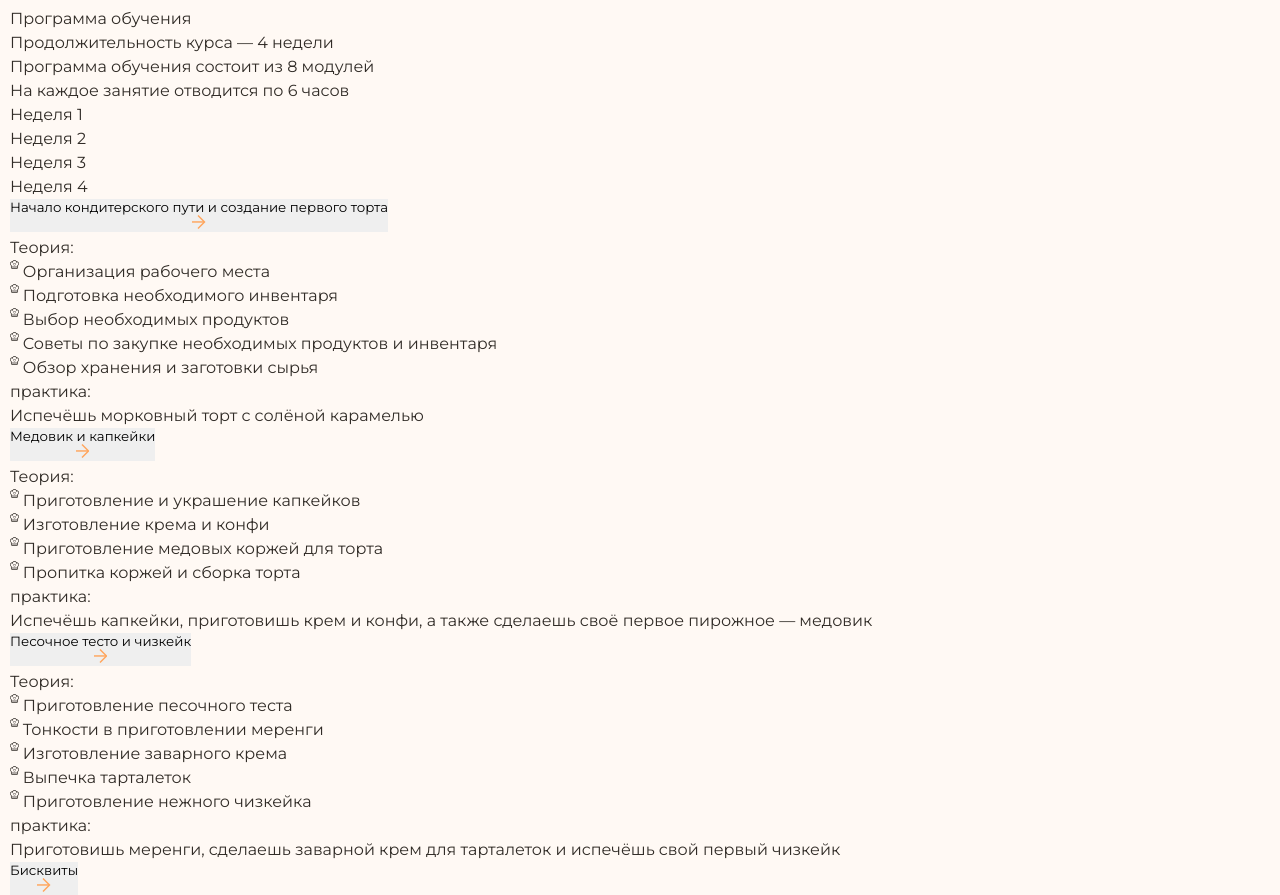
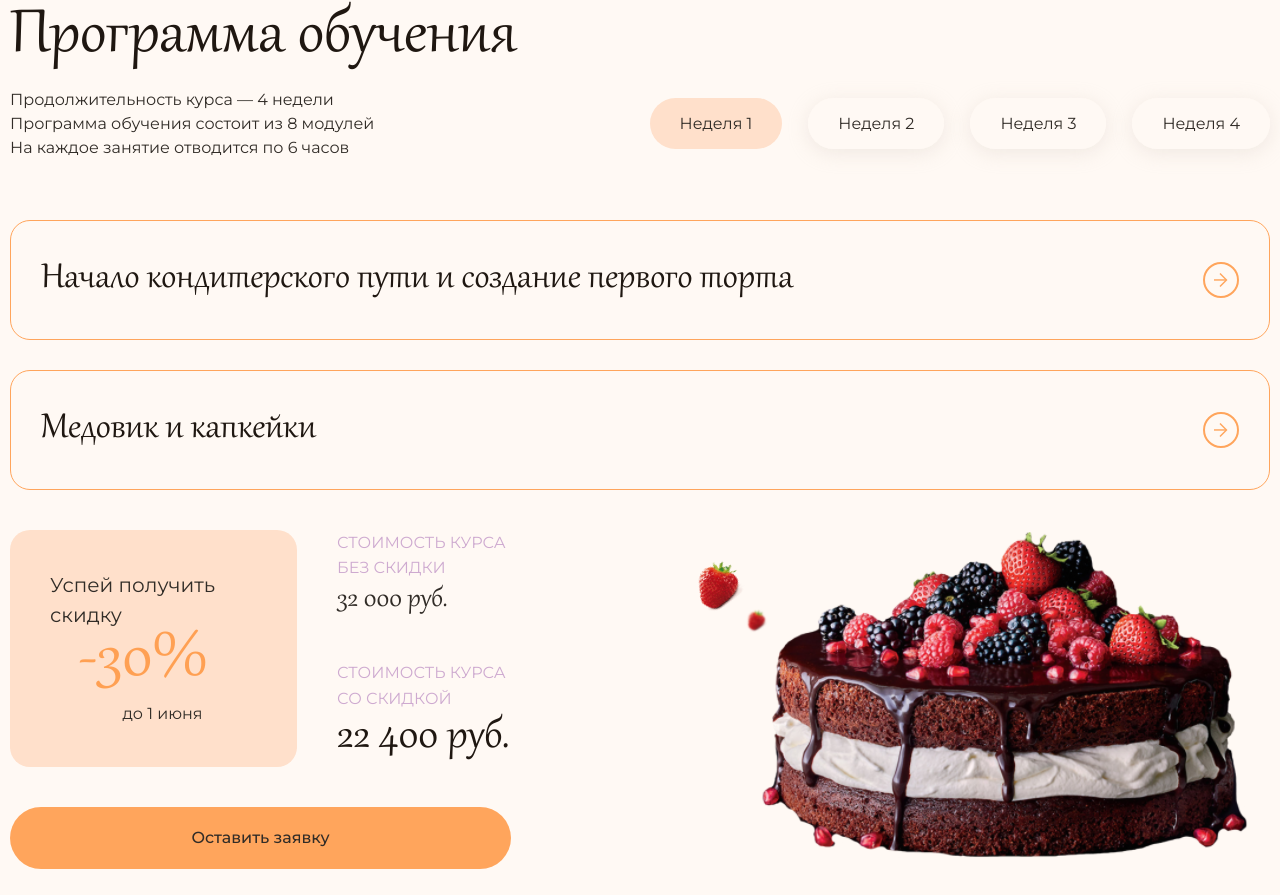
Before and after one commit to Nless1/wake-bake, a plain HTML site: page index.html in a window 1280 px wide. Shown: the part 1538-2433 px from the top of the page. Drawn offline with Linux system fonts and the light colour scheme.

Commit message:
Update style.css

```diff
--- a/css/style.css
+++ b/css/style.css
@@ -32,6 +32,12 @@
   max-width: 1300px;
   height: 100%;
   padding: 0 10px;
+}
+.title{
+  font-family: 'Gabriola';
+  color: var(--accent-text);
+  font-size: 74px;
+  line-height: 82%;
 }
 .button{
   font-size: 16px;
@@ -176,10 +182,6 @@
   content: none;
 }
 .hero__title {
-  color: var(--accent-text);
-  font-family: "Gabriola";
-  font-size: 74px;
-  line-height: 82%;
   margin-bottom: 30px;
   max-width: 520px;
 }
@@ -297,11 +299,6 @@
 
 
 
-.about__title {
-  font-family: 'Gabriola';
-  font-size: 74px;
-  line-height: 82%;
-}
 .title-text{
   margin-bottom: 30px;
 }
@@ -330,6 +327,227 @@
   flex-shrink: 0;
 }
 
+/* ============================================= */
+
+.main__program{
+  padding-bottom: 140px;
+}
+.program {
+}
+.program__top {
+  display: flex;
+  justify-content: space-between;
+  align-items: end;
+  margin-bottom: 60px;
+}
+.program__title {
+  margin-bottom: 20px;
+}
+
+.program__tab-content{
+  margin-bottom: 40px;
+}
+.program__bottom {
+  display: flex;
+  align-items: center;
+  justify-content: space-between;
+  gap: 15px;
+}
+.program__action {
+  display: grid;
+  grid-template: repeat(3, auto) / 1.65fr 1fr;
+  width: 100%;
+  gap: 40px;
+  max-width: 501px;
+  flex-shrink: 0;
+}
+.program__discount {
+  font-size: 20px;
+  background: var(--accent-bg);
+  padding: 40px;
+  border-radius: 20px;
+  grid-row: 1/3;
+}
+.program__discount-value{
+  font-family: 'Gabriola';
+  font-size: 74px;
+  line-height: .82;
+  color: var(--accent-color);
+  transform-origin: 0 0;
+  margin: 0 0 7px 13%;
+  animation: discount-grow .8s linear infinite alternate;
+}
+@keyframes discount-grow {
+  0%{
+    color: var(--accent-color);
+  }
+  100%{
+    transform: translate(3%) scale(1.1);
+    color: #FF9138;
+  }
+}
+.program__discount span{
+  margin-left: 35%;
+  font-size: 16px;
+}
+.program__price {
+}
+.program__price-text {
+  line-height: 1.6;
+  text-transform: uppercase;
+  color: #ceaad0;
+  margin-bottom: 5px;
+}
+.program__price-value {
+  font-family: 'Gabriola';
+  font-size: 32px;
+  line-height: .9;
+  color: var(--general-text);
+}
+.program__price-value--big{
+  font-size: 50px;
+  color: var(--accent-text);
+}
+.program__button{
+  grid-column: 1/-1;
+}
+.program__img img{
+  width: 100%;
+}
+
+.tab-controls {
+  display: flex;
+  gap: 26px;
+}
+.tab-controls__item {
+  margin-bottom: 24px;
+}
+.tab-controls__link {
+  white-space: nowrap;
+  padding: 16px 30px;
+  background: var(--general-bg);
+  box-shadow: 0px 4px 20px 0px #cec3b94d;
+  border-radius: 100px;
+  transition: var(--transition);
+}
+.tab-controls__link:hover{
+  background: var(--accent-bg);
+}
+.tab-controls__link--focus{
+  background: var(--accent-bg);
+  box-shadow: none;
+}
+.tab-content {
+  display: none;
+  opacity: 0;
+  transition: var(--transition);
+}
+.tab-content--show{
+  display: block;
+  opacity: 1;
+}
+.accordion-list__item {
+  border: 1px solid var(--accent-color);
+  transition: var(--transition);
+  border-radius: 20px;
+  margin-bottom: 30px;
+}
+.accordion-list__item:last-child{
+  margin-bottom: 0;
+}
+.accordion-list__control {
+  padding: 40px 30px;
+  width: 100%;
+  background: transparent;
+
+  display: flex;
+  justify-content: space-between;
+  align-items: center;
+  gap: 10px;
+
+  font-family: 'Gabriola';
+  font-size: 42px;
+  line-height: 90%;
+  color: var(--accent-text);
+  transition: var(--transition);
+}
+.accordion-list__item--opened .accordion-list__control{
+  padding-bottom: 20px;
+}
+.accordion-list__control-icon {
+  transition: all .6s;
+  width: 36px;
+  height: 36px;
+  border: 2px solid var(--accent-color);
+  display: flex;
+  align-items: center;
+  justify-content: center;
+  border-radius: 50%;
+  flex-shrink: 0;
+}
+.accordion-list__content {
+  overflow: hidden;
+  max-height: 0;
+  transition: var(--transition);
+}
+
+.accordion-content {
+  padding: 0 30px 40px;
+  display: flex;
+  gap: 80px;
+}
+.accordion-content__col {
+  max-width: 507px;
+  width: 100%;
+}
+.accordion-content__col:last-child{
+  max-width: 633px;
+}
+.accordion-content__title {
+  text-transform: uppercase;
+  margin-bottom: 20px;
+  color: #ceaad0;
+  line-height: 1.6;
+}
+.accordion-content__list {
+}
+.accordion-content__item {
+  display: flex;
+  gap: 8px;
+  margin-bottom: 20px;
+}
+.accordion-content__item:last-child{
+  margin-bottom: 0;
+}
+.accordion-content__icon {
+  border: 1px solid #ceaad0;
+  padding: 7.2px;
+  border-radius: 50%;
+  width: 24;
+  height: 24px;
+}
+.accordion-list__control:hover .accordion-list__control-icon{
+  background: var(--accent-color);
+  transform: rotate(90deg);
+}
+.accordion-list__control path{
+  transition: var(--transition);
+}
+.accordion-list__control:hover path{
+  fill: var(--general-bg);
+}
+.accordion-list__item--opened .accordion-list__control-icon{
+  background: var(--accent-color);
+  transform: rotate(90deg);
+}
+.accordion-list__item--opened .accordion-list__control-icon path{
+  fill: var(--general-bg);
+}
+.accordion-content__text {
+  max-width: 274px;
+}
+/* ============================================= */
+    /* modal window */
 /* ============================================= */
 
 .modal{
@@ -386,6 +604,7 @@
 }
 .modal__title {
   font-family: 'Gabriola';
+  color: var(--accent-text);
   font-size: 42px;
   line-height: 90%;
 }
@@ -525,6 +744,16 @@
     margin: 0;
     max-width: 377px;
   }
+  /* ======================= */
+  .program__top{
+    flex-direction: column;
+    align-items: stretch;
+  }
+  .tab-controls{
+    padding-top: 40px;
+    flex-wrap: wrap;
+  }
+  /* ======================= */
   .footer__inner{
     grid-template-columns: repeat(3, 1fr);
   }
@@ -542,6 +771,13 @@
   }
   .about__cards{
     grid-column: 1 / 3;
+  }
+  .accordion-list__control{
+    font-size: 35px;
+  }
+  .accordion-content{
+    flex-direction: column;
+    gap: 25px;
   }
 }
 
@@ -574,6 +810,14 @@
     display: flex;
   }
 
+  /* ==================== */
+  .program__action{
+    max-width: none;
+    grid-template: repeat(3, auto) / auto auto;
+  }
+  .program__img{
+    display: none;
+  }
   /* ==================== */
 
   .footer__inner{
@@ -639,6 +883,11 @@
   .about__cards{
     grid-template: none;
   }
+  /* ============ */
+  .tab-controls{
+    padding-top: 40px;
+    gap: 10px;
+  }
 }
 
 @media (max-width: 600px){
@@ -650,7 +899,13 @@
   }
 
   /* ======================== */
-
+  .main__about{
+    padding: 80px 0;
+  }
+  .title{
+    font-size: 12vw;
+    text-align: center;
+  }
   .about__gift{
     bottom: 0;
     left: 0;
@@ -658,15 +913,11 @@
     border-radius: 0%;
     max-width: none;
     padding: 10px 15px;
-
   }
   .gift-text{
     display: flex;
     align-items: center;
     justify-content: center;
-  }
-  .about__title{
-    font-size: 12vw;
   }
   .about__cards{
     gap: 15px;
@@ -674,9 +925,64 @@
   .about__cards-item{
     padding: 10px 15px;
   }
+  /* ================= */
+  .main__program{
+    padding-bottom: 80px;
+  }
+  .program__top{
+    text-align: center;
+    margin-bottom: 30px;
+  }
+  .tab-controls{
+    justify-content: center;
+  }
+  .accordion-content{
+    padding: 0 15px 15px;
+  }
+  .accordion-list__control{
+    padding: 17px 30px;
+    font-size: 28px;
+  }
+  .accordion-list__control-icon {
+    width: 26px;
+    height: 26px;
+  }
+  .accordion-list__control-icon svg {
+    width: 10px;
+  }
+  .program__action{
+    gap: 15px;
+  }
+  .program__discount{
+    grid-row: auto;
+    grid-column: 1/-1;
+    justify-self: center;
+  }
+  .accordion-list__item{
+    margin-bottom: 15px;
+  }
+  .accordion-content__item{
+    margin-bottom: 10px;
+  }
+  .accordion-content__title{
+    margin-bottom: 10px;
+  }
 }
 
 @media (max-width: 450px){
+  .program__top{
+    margin-bottom: 20px;
+  }
+  .accordion-list__control{
+    padding: 17px 15px;
+  }
+  .program__price{
+    text-align: center;
+  }
+  .program__action{
+    grid-template: none;
+  }
+  /* ======================= */
   .modal__window{
     display: flex;
     flex-direction: column;
```
